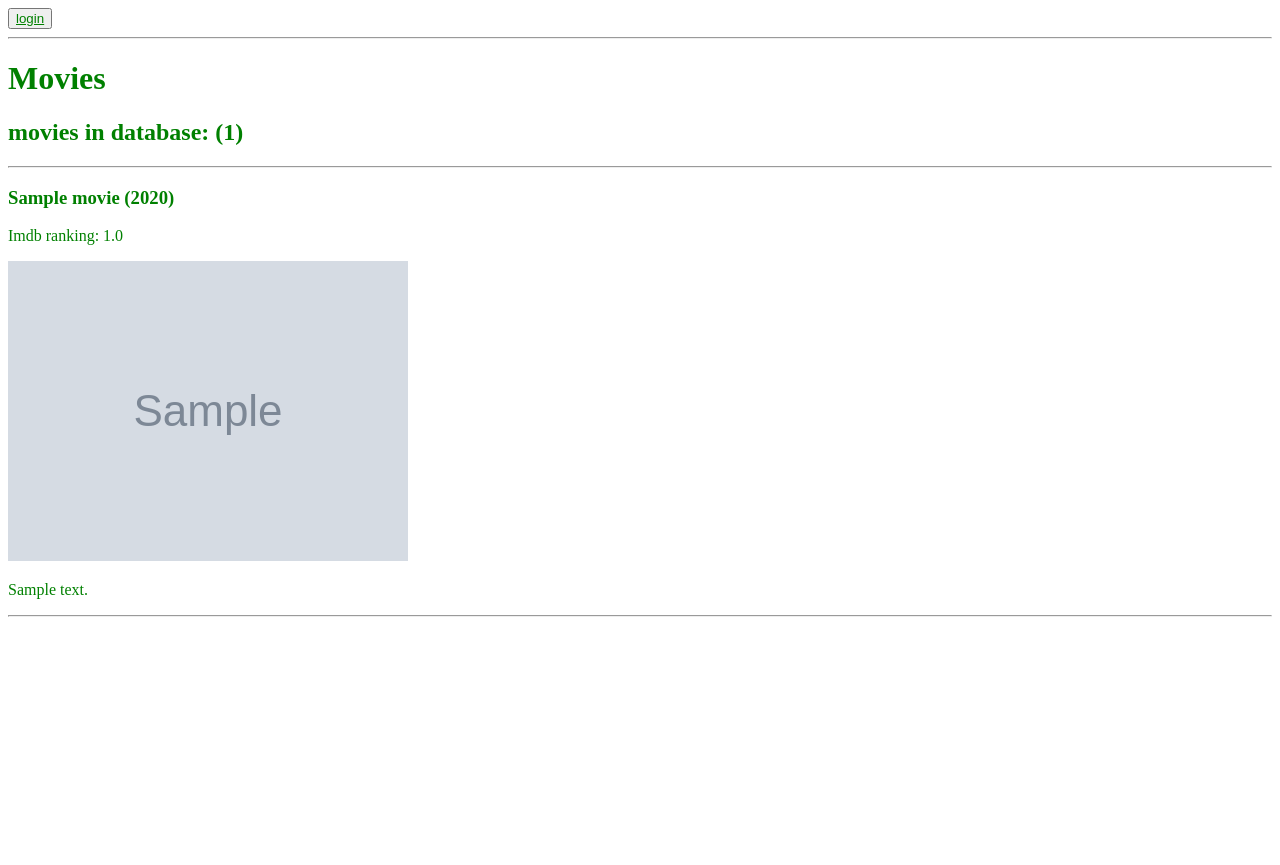
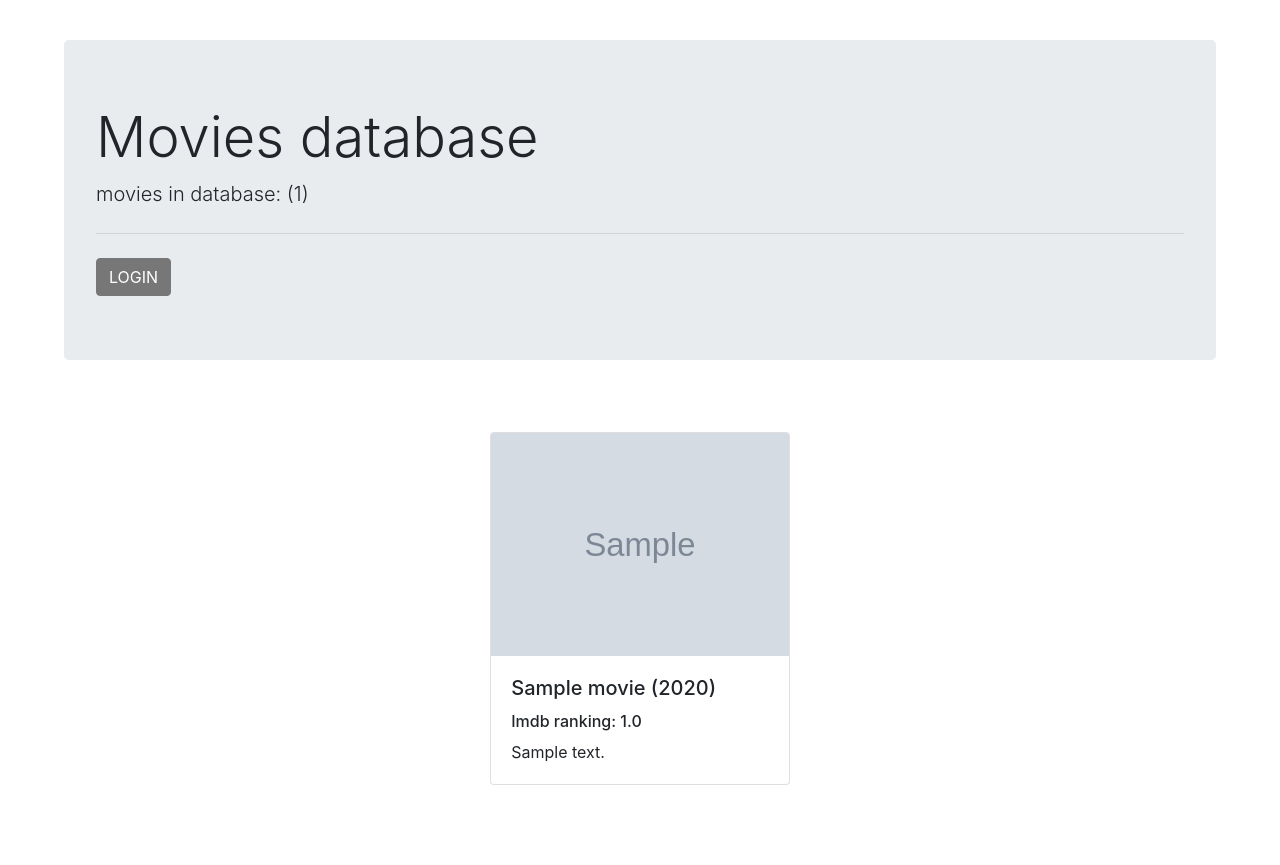
Before and after one commit to madzia240/django-movies, a Django app: page / in a window 1280 px wide. Before the commit the page ends 617 px from the top, so only its background shows below. Run offline with Django 3.2, Linux system fonts and the light colour scheme; tables that the repository leaves empty hold one stand-in row (values such as "Sample post"); grey boxes marked "Sample" are stand-in pictures; some libraries are stand-ins or nearby versions.

Commit message:
added: templates, bootstrap

```diff
--- a/movies/settings.py
+++ b/movies/settings.py
@@ -37,6 +37,7 @@ INSTALLED_APPS = [
     'django.contrib.sessions',
     'django.contrib.messages',
     'django.contrib.staticfiles',
+    'bootstrapform',
     'moviesweb',
 ]
 
--- a/moviesweb/views.py
+++ b/moviesweb/views.py
@@ -10,20 +10,22 @@ def all_movies(request):
 
 @login_required
 def new_movie(request):
+    new = True
     form = MovieForm(request.POST or None, request.FILES or None)
     if form.is_valid():
         form.save()
         return redirect(all_movies)
-    return render(request, 'movie_form.html', {'form': form})
+    return render(request, 'movie_form.html', {'form': form, 'new': new})
 
 @login_required
 def edit_movie(request, id):
+    new = False
     movie = get_object_or_404(Movie, pk=id)
     form = MovieForm(request.POST or None, request.FILES or None, instance=movie)
     if form.is_valid():
         form.save()
         return redirect(all_movies)
-    return render(request, 'movie_form.html', {'form': form})
+    return render(request, 'movie_form.html', {'form': form, 'new': new})
 
 @login_required
 def delete_movie(request, id):
--- a/static/style.css
+++ b/static/style.css
@@ -1,2 +1,55 @@
 * {
-    color: green}
+    margin: 0;
+    padding: 0;
+    box-sizing: border-box;
+}
+
+body {
+    margin: 5vh 5vw;
+}
+
+.movies {
+    display: flex;
+    flex-wrap: wrap;
+    flex-direction: column;
+}
+
+.card {
+    width: 80vw;
+    margin: 5vh auto;
+}
+
+@media(min-width: 640px) {
+    .movies {
+        flex-direction: row;
+        justify-content: space-around;
+    }
+
+    .card {
+        flex-basis: 40%;
+    }
+}
+@media(min-width: 1024px) {
+    .movies {
+        flex-direction: row;
+        justify-content: space-around;
+    }
+
+    .card {
+        flex-basis: 26%;
+    }
+}
+.btn-primary {
+    background-color: #777;
+    border-color: #777;
+    text-transform: uppercase;
+}
+
+.card .login {
+    width: 80vw;
+}
+@media(min-width: 640px) {
+    .card .login {
+        width: 50vw;
+    }
+}
--- /dev/null
+++ b/templates/index.html
@@ -0,0 +1,18 @@
+{% load static %}
+<!doctype html>
+<html lang="en">
+<head>
+    <meta charset="UTF-8">
+    <meta name="viewport"
+          content="width=device-width, user-scalable=no, initial-scale=1.0, maximum-scale=1.0, minimum-scale=1.0">
+    <meta http-equiv="X-UA-Compatible" content="ie=edge">
+    <title>{% block title %} {% endblock %}</title>
+    <script src="https://kit.fontawesome.com/0ec734c6a7.js" crossorigin="anonymous"></script>
+    <link rel="stylesheet" href="https://stackpath.bootstrapcdn.com/bootstrap/4.5.2/css/bootstrap.min.css"
+          integrity="sha384-JcKb8q3iqJ61gNV9KGb8thSsNjpSL0n8PARn9HuZOnIxN0hoP+VmmDGMN5t9UJ0Z" crossorigin="anonymous">
+    <link rel="stylesheet" href="{% static 'style.css' %}">
+</head>
+<body>
+    {% block page %} {% endblock %}
+</body>
+</html>
--- a/templates/movies.html
+++ b/templates/movies.html
@@ -1,45 +1,38 @@
-{% load static%}
-<!doctype html>
-<html lang="en">
-<head>
-    <meta charset="UTF-8">
-    <meta name="viewport"
-          content="width=device-width, user-scalable=no, initial-scale=1.0, maximum-scale=1.0, minimum-scale=1.0">
-    <meta http-equiv="X-UA-Compatible" content="ie=edge">
-    <title>Document</title>
-    <link rel="stylesheet" href="{% static 'style.css' %}">
-</head>
-<body>
-    <section class="login">
-        {% if user.is_authenticated %}
-            <p>Hello, {{ user.username }}</p>
-            <button><a href="{% url 'logout' %}">logout</a></button>
-        {% else %}
-            <button><a href="{% url 'login' %}">login</a></button>
-        {% endif %}
-    </section>
-    <hr>
-    <h1>Movies</h1>
+{% extends 'index.html' %}
+{% load static %}
+{% block title %} Movies database {% endblock %}
+{% block page %}
+<div class="jumbotron">
+  <h1 class="display-4">Movies database</h1>
+  <p class="lead">
+      {% if movies|length == 0 %}
+        There are no movies in database
+      {% else %}
+        movies in database: ({{ movies|length }})</p>
+  <hr class="my-4">
     {% if user.is_authenticated %}
-        <button><a href="{% url 'new_movie' %}">add movie</a></button>
+        <p class="card-text">Hello, {{ user.username }}</p>
+        <a class="btn btn-primary" href="{% url 'logout' %}" role="button"><i class="fas fa-sign-out-alt"></i> logout</a>
+        <a class="btn btn-primary" href="{% url 'new_movie' %}"><i class="fas fa-plus"></i> add movie</a>
+    {% else %}
+        <a class="btn btn-primary" href="{% url 'login' %}" role="button">login</a>
     {% endif %}
-    {% if movies|length == 0 %}
-        <h2>There are no movies in database</h2>
-    {% else %}
-       <h2>movies in database: ({{ movies|length }})</h2>
+</div>
+    <section class="movies">
         {% for movie in movies %}
-            <hr>
-            <h3>{{ movie }}</h3>
-            <p>Imdb ranking: {{ movie.imdb_ranking }}</p>
-            <img src="/media/{{ movie.poster }}" alt="{{movie.title}}">
-            <p>{{ movie.description }}</p>
-            {% if user.is_authenticated %}
-                <a href="{% url 'movie_edit' movie.id %}">edit</a>
-                <a href="{% url 'movie_delete' movie.id %}">delete</a>
-            {% endif %}
-            <hr>
+            <div class="card">
+              <img src="/media/{{ movie.poster }}" alt="{{movie.title}}" class="card-img-top">
+              <div class="card-body">
+                <h5 class="card-title">{{ movie }}</h5>
+                  <h6>Imdb ranking: {{ movie.imdb_ranking }}</h6>
+                <p class="card-text">{{ movie.description }}</p>
+                {% if user.is_authenticated %}
+                  <a class="btn btn-primary" href="{% url 'movie_edit' movie.id %}" role="button"><i class="fas fa-edit"></i> edit</a>
+                  <a class="btn btn-primary" href="{% url 'movie_delete' movie.id %}" role="button"><i class="fas fa-trash-alt"></i> delete</a>
+                  {% endif %}
+              </div>
+            </div>
         {% endfor %}
+        </section>
     {% endif %}
-
-</body>
-</html>
+{% endblock %}
```
Also changed, not shown: templates/confirm.html (+11 -14 lines), templates/movie_form.html (+18 -15 lines), templates/registration/login.html (+16 -18 lines).
